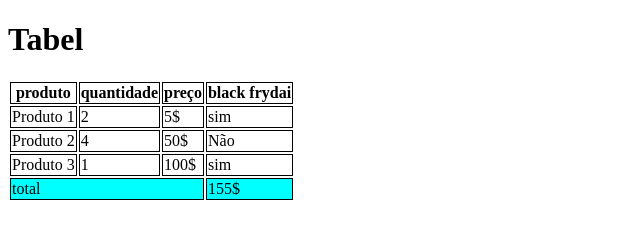
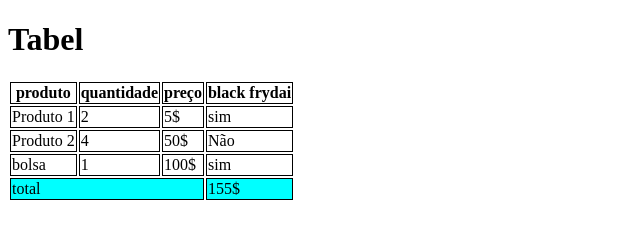
Before and after one commit to MrNinguen/aula-tabela, a plain HTML site: page index.html in a window 1280 px wide. Shown: the full height of the page, 0-640 px from the left. Drawn offline with Linux system fonts and the light colour scheme.

Commit message:
trocado produto 3 pra bolsa

```diff
--- a/index.html
+++ b/index.html
@@ -40,7 +40,7 @@
                 <td>Não</td>
             </tr>
             <tr>
-                <td>Produto 3</td>
+                <td>bolsa</td>
                 <td>1</td>
                 <td>100$</td>
                 <td>sim</td>
```
